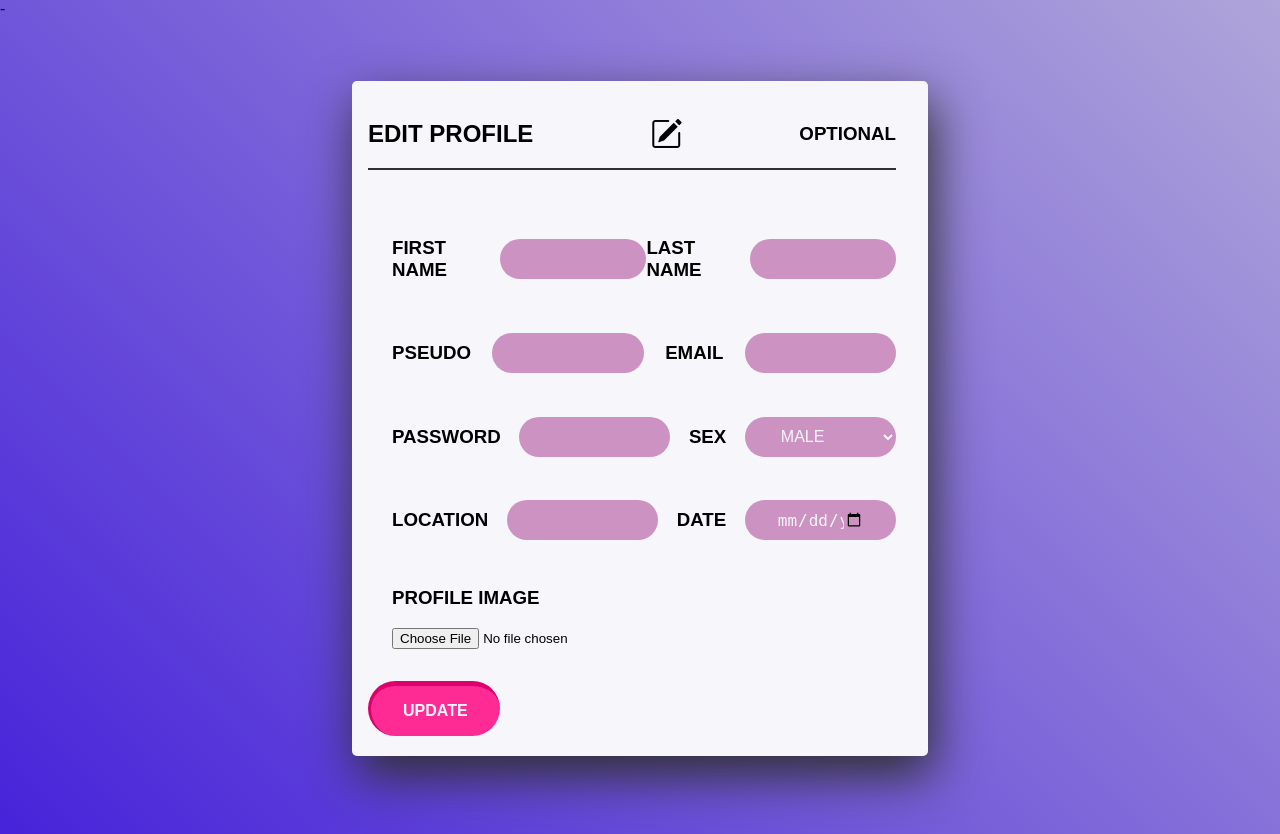
After one commit to AlfredLandry/JE-VOTE, a PHP site: page /Views/profile_view.php in a window 1280 px wide. The commit adds this page. Run offline with PHP 8.4, Linux system fonts and the light colour scheme; some libraries are stand-ins or nearby versions.

Commit message:
Ajout de photo de profil

```diff
--- a/Assets/styles/monstyle/inscription.css
+++ b/Assets/styles/monstyle/inscription.css
@@ -48,6 +48,7 @@ a {
 *, ::before, ::after {
 
     box-sizing: border-box;
+    outline: none;
 
 }
 
--- /dev/null
+++ b/Models/profile_model.php
@@ -0,0 +1 @@
+-<?php
--- a/Views/connexion_view.php
+++ b/Views/connexion_view.php
@@ -32,14 +32,14 @@ include_once 'Models/connexion_model.php';
                 </div>
                 <div class="container-body">
 
-                    <h3>USER NAME</h3> <input type="text" class="input" name="pseudo" required>
+                    <h3>PSEUDO</h3> <input type="text" class="input" name="pseudo" required>
                     <h3>PASSWORD</h3> <input type="password" class="input" name="password" required>
                     <h3>ID</h3> <input type="text" class="input id" name="id" required>
 
                 </div>
                 <div class="footer">
 
-                    <a href="Views/inscription_view.php" name="submit" class="btn"> SING IN </a>
+                    <a href="Views/inscription_view.php" name="submit" class="sing-in"> SING IN </a>
 
                     <input type="submit" name="submit" value="LOG IN" class="btn">
 
--- a/Views/includes/header.php
+++ b/Views/includes/header.php
@@ -12,7 +12,11 @@
             </div>
             <div class="header_img">
 
-                <img src="../Assets/images/user/default_user.jpg" alt="User_img">
+                <a href="../Views/profile_view.php" target="_blank" title="Editer votre profile.">
+
+                    <img src="../Assets/images/user/default_user.jpg" alt="User_img">
+
+                </a>
 
             </div>
 
--- /dev/null
+++ b/Views/profile_view.php
@@ -0,0 +1,83 @@
+<?php
+
+include_once '../Models/profile_model.php';
+
+?>
+
+<!DOCTYPE html>
+<html lang="fr">
+
+<head>
+
+    <title> Edition de profile - JeVote </title>
+
+    <!--        <link rel="stylesheet" type="text/css" href="Assets/styles/bootstrap/bootstrap.min.css">-->
+    <link rel="stylesheet" href="../Assets/images/bootstrap-icons/bootstrap-icons.css">
+    <link rel="stylesheet" type="text/css" href="../Assets/styles/monstyle/inscription.css">
+
+
+</head>
+
+<body>
+
+<form method="post" action="../Controllers/profile_controller.php" class="needs-validation" enctype="multipart/form-data">
+
+    <div class="container">
+
+        <div class="container-title">
+
+            <h2> EDIT PROFILE </h2>
+            <span class="bi-pencil-square"></span>
+            <h3> OPTIONAL </h3>
+
+        </div>
+        <div class="container-body">
+
+            <div class="col">
+
+                <h3>FIRST NAME</h3> <input type="text" class="input" name="first_name" >
+                <h3>LAST NAME</h3> <input type="text" class="input" name="last_name" >
+
+            </div>
+
+            <div class="col">
+
+                <h3>PSEUDO </h3> <input type="text" class="input" name="pseudo" >
+                <h3>EMAIL</h3> <input type="email" class="input" name="email" >
+
+            </div>
+
+            <div class="col">
+
+                <h3>PASSWORD</h3> <input type="password" class="input" name="password" >
+                <h3>SEX</h3> <select class="input" name="sexe"> <option value="homme"> MALE </option> <option value="femme"> FEMALE </option> <option value="pas precise"> PERSONAL </option> </select>
+
+            </div>
+
+            <div class="col">
+
+                <h3>LOCATION</h3> <input type="text" class="input" name="action" >
+                <h3>DATE</h3> <input type="datetime-local" class="input" name="date" >
+
+            </div><br>
+
+            <div class="">
+
+                <h3>PROFILE IMAGE</h3> <input type="file" name="profile">
+
+            </div>
+
+        </div>
+        <div class="footer">
+
+            <input type="submit" name="submit" value="UPDATE" class="btn">
+
+        </div>
+
+    </div>
+
+</form>
+
+</body>
+
+</html>
```
Also changed, not shown: Assets/styles/monstyle/connexion.css (+25 -1 lines), Controllers/connexion_controller.php (+3 -4 lines), Controllers/inscription_controller.php (+46 -6 lines), Controllers/profile_controller.php (added, +99 -0 lines), Views/inscription_view.php (+1 -7 lines), Assets/images/loader/Pulse-1.6s-191px.svg (added), Assets/images/user/2.jpg (added).
